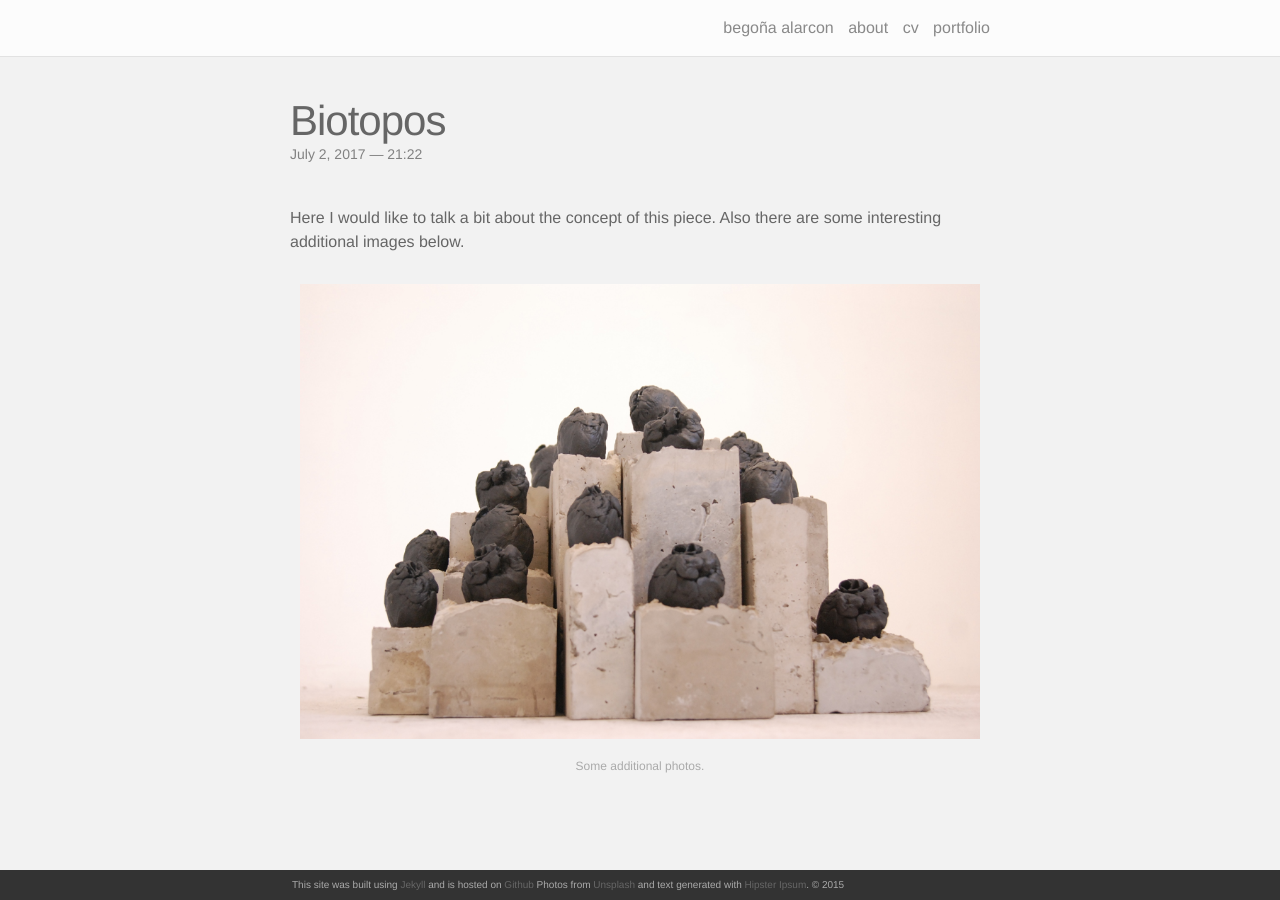
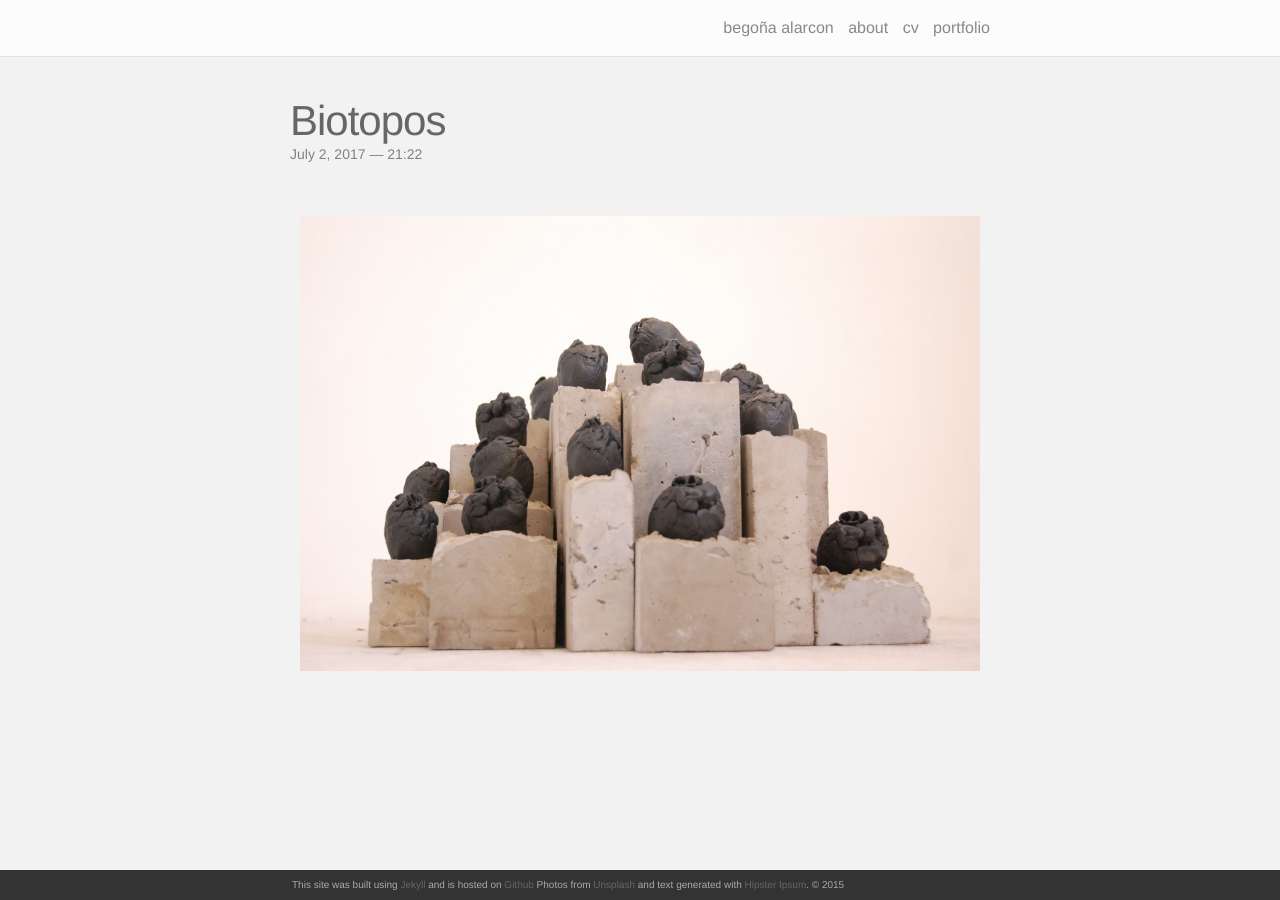
Before and after one commit to begoalarcon/begoalarcon.github.io, a Jekyll site: the page built from _portfolio/21_project.markdown, in a window 1280 px wide. Built offline with Jekyll 4.4.1, drawn with Linux system fonts in a browser that asks for light colours; nearby versions of some CDN libraries.

Commit message:
Update 21_project.markdown

```diff
--- a/_portfolio/21_project.markdown
+++ b/_portfolio/21_project.markdown
@@ -1,16 +1,13 @@
 ---
 layout: post
 title: Biotopos
-description: Sculpture from iron, 2010
+description: Concrete and plaster, 2016
 img: /img/biotopos1.jpeg
 ---
-
-Here I would like to talk a bit about the concept of this piece. Also there are some interesting additional images below.
 
 
 <div class="img_row">
   <img class="col three" src="/img/biotopos1.jpeg"/>
 </div>
 <div class="col three caption">
-	Some additional photos.
 </div>
```
